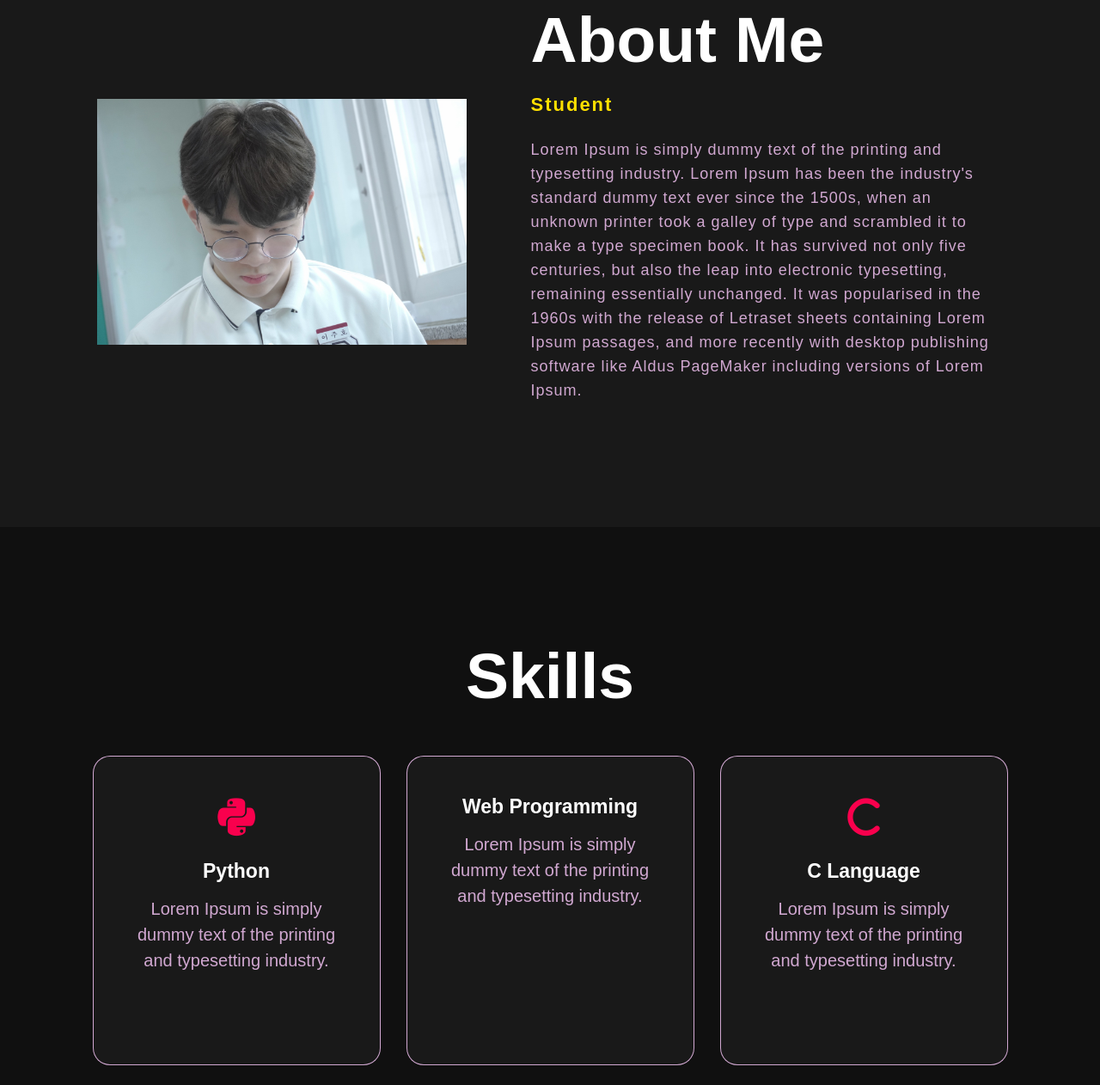
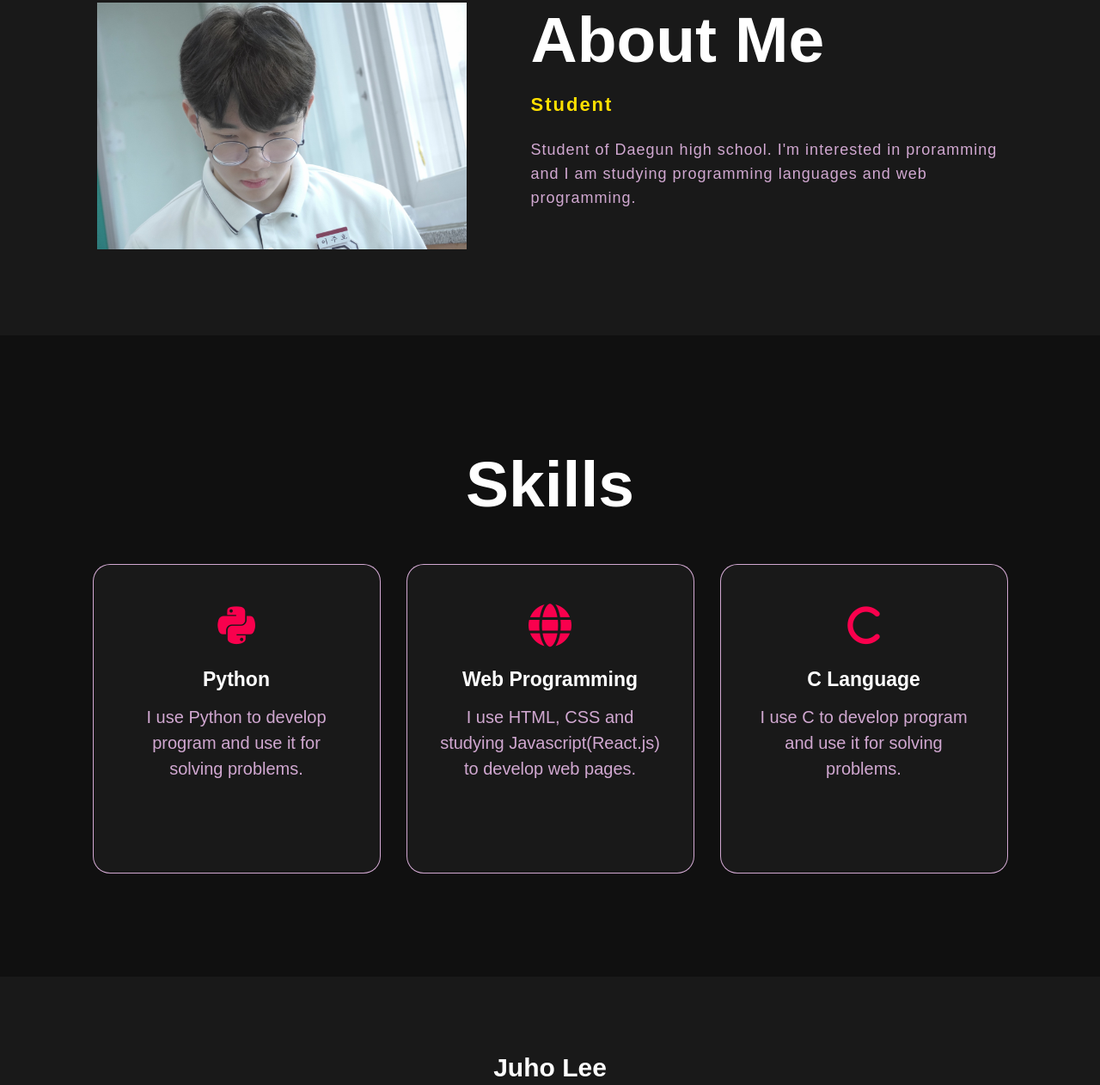
Before and after one commit to 2ssunny/HTML_Portfolio, a plain HTML site: page index.html in a window 1280 px wide. Shown: the part 897-2159 px from the top of the page at 86% size. Drawn offline with Linux system fonts and the light colour scheme.

Commit message:
feat: Done :)

```diff
--- a/index.html
+++ b/index.html
@@ -30,9 +30,8 @@
       </nav>
 
       <div class="content">
-        <h4>NAME</h4>
-        <h1>JuHo <span3>Lee</span3></h1>
-        <h3>Hello. Nice to meet you :)</h3>
+        <h1>Juho Lee</h1>
+        <h3>Nice to meet you :)</h3>
       </div>
     </div>
 
@@ -43,15 +42,8 @@
           <h2>About Me</h2>
           <h5><span>Student</span></h5>
           <p>
-            Lorem Ipsum is simply dummy text of the printing and typesetting
-            industry. Lorem Ipsum has been the industry's standard dummy text
-            ever since the 1500s, when an unknown printer took a galley of type
-            and scrambled it to make a type specimen book. It has survived not
-            only five centuries, but also the leap into electronic typesetting,
-            remaining essentially unchanged. It was popularised in the 1960s
-            with the release of Letraset sheets containing Lorem Ipsum passages,
-            and more recently with desktop publishing software like Aldus
-            PageMaker including versions of Lorem Ipsum.
+            Student of Daegun high school. I'm interested in proramming and I am
+            studying programming languages and web programming.
           </p>
         </div>
       </div>
@@ -65,19 +57,18 @@
           <h5>Python</h5>
           <div class="pra">
             <p>
-              Lorem Ipsum is simply dummy text of the printing and typesetting
-              industry.
+              I use Python to develop program and use it for solving problems.
             </p>
           </div>
         </div>
 
         <div class="card">
-          <i class="fa-solid fa-browser"></i>
+          <i class="fa-solid fa-globe"></i>
           <h5>Web Programming</h5>
           <div class="pra">
             <p>
-              Lorem Ipsum is simply dummy text of the printing and typesetting
-              industry.
+              I use HTML, CSS and studying Javascript(React.js) to develop web
+              pages.
             </p>
           </div>
         </div>
@@ -86,10 +77,7 @@
           <i class="fa-solid fa-c"></i>
           <h5>C Language</h5>
           <div class="pra">
-            <p>
-              Lorem Ipsum is simply dummy text of the printing and typesetting
-              industry.
-            </p>
+            <p>I use C to develop program and use it for solving problems.</p>
           </div>
         </div>
       </div>
```
